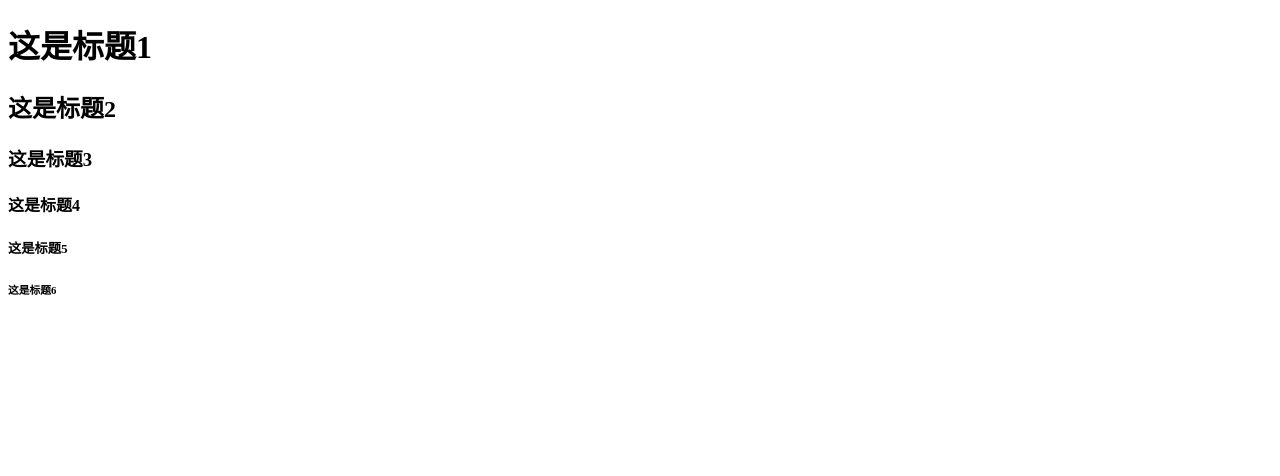
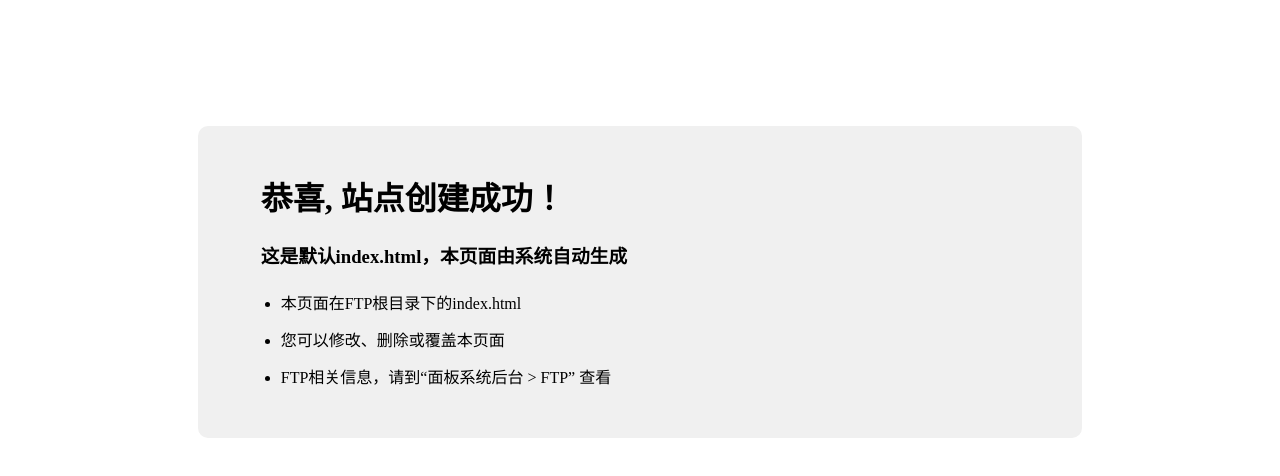
Before and after one commit to Gelcaby/.github.io, a plain HTML site: page index.html in a window 1280 px wide. Drawn offline with Linux system fonts and the light colour scheme.

Commit message:
Add files via upload

```diff
--- a/index.html
+++ b/index.html
@@ -1,17 +1,39 @@
-<!DOCTYPE html>
+<!doctype html>
 <html>
 <head>
-<meta charset="utf-8">
-<title>qwwd</title>
+    <meta charset="utf-8">
+    <title>恭喜，站点创建成功！</title>
+    <style>
+        .container {
+            width: 60%;
+            margin: 10% auto 0;
+            background-color: #f0f0f0;
+            padding: 2% 5%;
+            border-radius: 10px
+        }
+
+        ul {
+            padding-left: 20px;
+        }
+
+            ul li {
+                line-height: 2.3
+            }
+
+        a {
+            color: #20a53a
+        }
+    </style>
 </head>
 <body>
-
-<h1>这是标题1</h1>
-<h2>这是标题2</h2>
-<h3>这是标题3</h3>
-<h4>这是标题4</h4>
-<h5>这是标题5</h5>
-<h6>这是标题6</h6>
-
+    <div class="container">
+        <h1>恭喜, 站点创建成功！</h1>
+        <h3>这是默认index.html，本页面由系统自动生成</h3>
+        <ul>
+            <li>本页面在FTP根目录下的index.html</li>
+            <li>您可以修改、删除或覆盖本页面</li>
+            <li>FTP相关信息，请到“面板系统后台 > FTP” 查看</li>
+        </ul>
+    </div>
 </body>
 </html>
```
